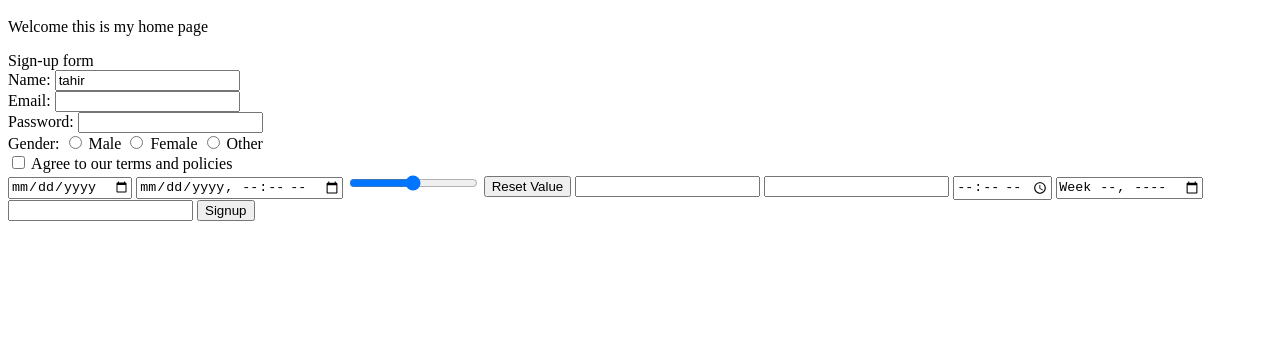
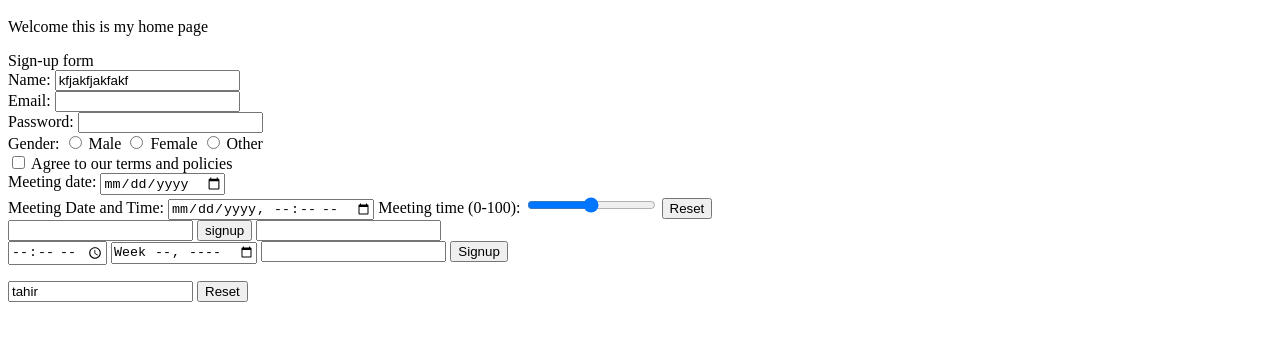
Before and after one commit to Tahir-Musharraf/HTML-Basic-Tutorial, a plain HTML site: page class 4.html in a window 1280 px wide. Shown: the part 48-388 px from the top of the page. Drawn offline with Linux system fonts and the light colour scheme.

Commit message:
Update class 4 code

```diff
--- a/class 4.html
+++ b/class 4.html
@@ -7,7 +7,7 @@
 	<p>Welcome this is my home page</p>
 	Sign-up form <br>
 	<form>
-		Name: <input type="text" value="tahir" required> <br/>
+		Name: <input type="text" name="userName" value="kfjakfjakfakf" required> <br/>
 		Email: <input type="email" required> <br/>
 		Password: <input type="password"> <br/>
 		Gender:
@@ -19,17 +19,27 @@
 		<label for="other"> Other</label>
 		<br/>
 		<input type="checkbox"> Agree to our terms and policies <br/>
-		<input type="date" name="date" value="">
-		<input type="datetime-local" value="">
-		<input type="range">
-		<input type="reset" value="Reset Value">
+		Meeting date: <input type="date"><br>
+		Meeting Date and Time: <input type="datetime-local">
+		Meeting time (0-100): <input type="range">
+		<input type="reset">
+		<br>
+		<input type="hidden" value="Wst-12414">
 		<input type="search">
-		<input type="hidden" value="WST-1241249fasbf">
-		<input type="tel">
+		<input type="submit" value="signup">
+		<input type="tel"> <br>
 		<input type="time">
 		<input type="week">
 		<input type="url">
 		<button>Signup</button>
 	</form>
+
+
+	<form>
+	<input type="text" value="tahir">
+		<input type="reset" >
+
+	</form>
+
 </body>
 </html>
```
